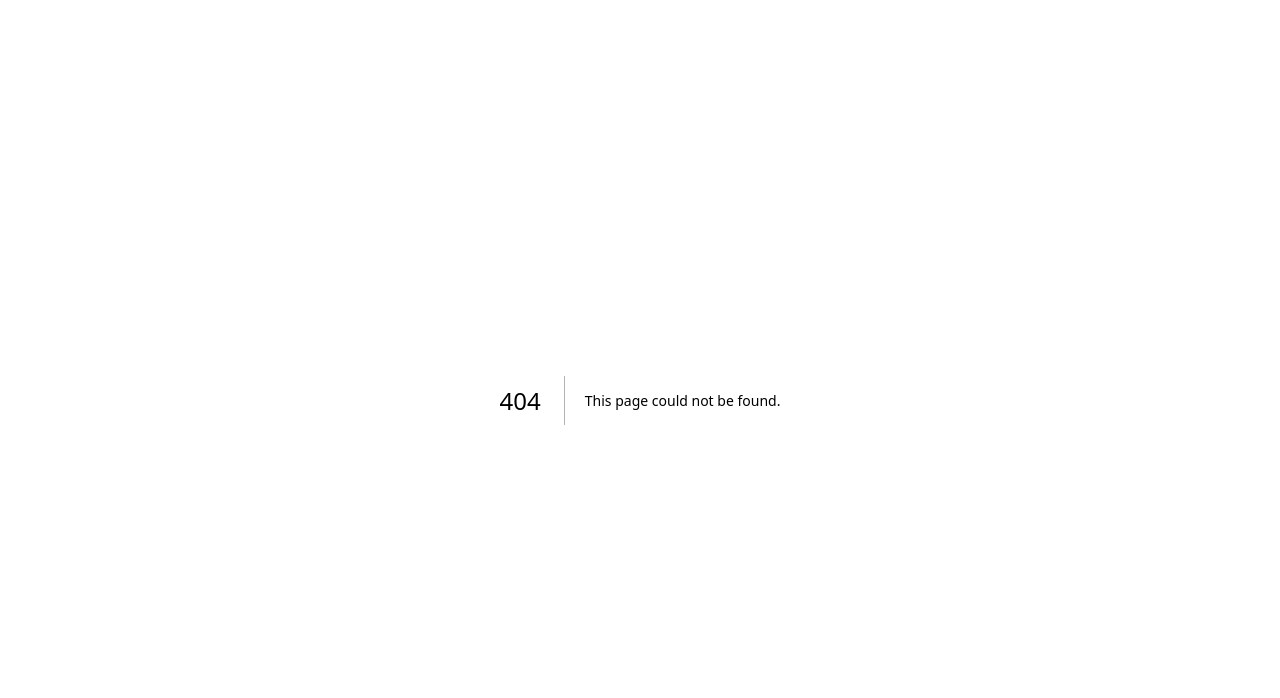
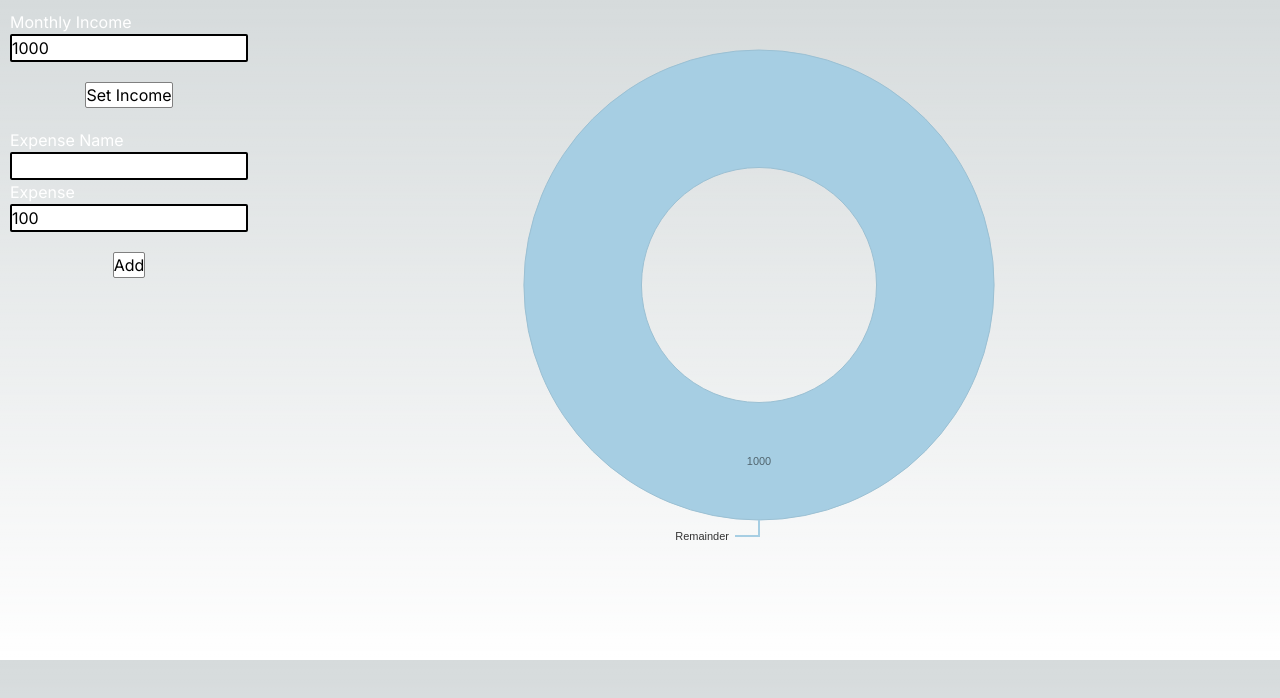
Before and after one commit to posthello-code/budgetizer, a Next.js app: page /budget in a window 1280 px wide. Before the commit this address had no page. Shown: the top 698 px of the page. Built offline with nearby package versions, Linux system fonts and the light colour scheme.

Commit message:
add main page, move budget to budget route

```diff
--- /dev/null
+++ b/app/budget/page.tsx
@@ -0,0 +1,71 @@
+"use client";
+
+import React, { useEffect, useState } from "react";
+import { Controls } from "./controls";
+import { BudgetPie } from "./budget-pie";
+
+export default function Home() {
+  const [monthlyIncome, setMonthlyIncome] = useState<number>(1000.0);
+  const [expenses, setExpenses] = useState<
+    [{ id: String; value: number; label: String }] | []
+  >([]);
+  const [isSmallScreen, setIsSmallScreen] = useState<boolean>(true);
+
+  const onResize = () => {
+    setIsSmallScreen(window.innerWidth < 1020);
+  };
+
+  useEffect(() => {
+    window.addEventListener("resize", onResize);
+    onResize();
+  });
+
+  return (
+    <main>
+      <div
+        id="primary-view"
+        style={{
+          display: "flex",
+          flex: 1,
+          flexDirection: isSmallScreen ? "column" : "row",
+          padding: 10,
+        }}
+      >
+        <div
+          style={{
+            flex: 0.2,
+          }}
+        >
+          <Controls
+            isSmallScreen={isSmallScreen}
+            setMonthlyIncome={setMonthlyIncome}
+            expenses={expenses}
+            setExpenses={setExpenses}
+          ></Controls>
+        </div>
+
+        <div style={{ flex: 0.9 }}>
+          <BudgetPie
+            isSmallScreen={isSmallScreen}
+            data={[
+              {
+                id: "Remainder",
+                label: "Remainder",
+                value:
+                  expenses.length > 0
+                    ? monthlyIncome -
+                      expenses
+                        .map((e: any) => e.value)
+                        .reduce((e, c) => e + c, 0)
+                    : monthlyIncome,
+              },
+              ...expenses,
+            ]}
+          ></BudgetPie>
+        </div>
+      </div>
+    </main>
+  );
+}
+
+//
--- a/app/globals.css
+++ b/app/globals.css
@@ -31,3 +31,9 @@ body {
     text-wrap: balance;
   }
 }
+
+@layer components {
+  .btn-primary {
+    @apply font-bold border-2 border-black rounded-md p-2;
+  }
+}
--- a/app/page.tsx
+++ b/app/page.tsx
@@ -1,67 +1,25 @@
 "use client";
 
-import React, { useEffect, useState } from "react";
-import { Controls } from "./controls";
-import { BudgetPie } from "./budget-pie";
-
+import React from "react";
+import "./globals.css";
+import Link from "next/link";
 export default function Home() {
-  const [monthlyIncome, setMonthlyIncome] = useState<number>(1000.0);
-  const [expenses, setExpenses] = useState<
-    [{ id: String; value: number; label: String }] | []
-  >([]);
-  const [isSmallScreen, setIsSmallScreen] = useState<boolean>(true);
-
-  const onResize = () => {
-    setIsSmallScreen(window.innerWidth < 1020);
-  };
-
-  useEffect(() => {
-    window.addEventListener("resize", onResize);
-    onResize();
-  });
-
   return (
     <main>
       <div
-        id="primary-view"
         style={{
           display: "flex",
+          position: "absolute",
+          left: "50%",
+          top: "50%",
           flex: 1,
-          flexDirection: isSmallScreen ? "column" : "row",
-          padding: 10,
+          justifyContent: "center",
+          alignItems: "center",
         }}
       >
-        <div
-          style={{
-            flex: 0.2,
-          }}
-        >
-          <Controls
-            isSmallScreen={isSmallScreen}
-            setMonthlyIncome={setMonthlyIncome}
-            expenses={expenses}
-            setExpenses={setExpenses}
-          ></Controls>
-        </div>
-
-        <div style={{ flex: 0.9 }}>
-          <BudgetPie
-            isSmallScreen={isSmallScreen}
-            data={[
-              {
-                id: "Remainder",
-                label: "Remainder",
-                value:
-                  expenses.length > 0
-                    ? monthlyIncome -
-                      expenses.map((e: any) => e.value).reduce((e, c) => e + c)
-                    : monthlyIncome,
-              },
-              ...expenses,
-              ,
-            ]}
-          ></BudgetPie>
-        </div>
+        <button className="btn-primary">
+          <Link href="/budget">Start</Link>
+        </button>
       </div>
     </main>
   );
```
Also changed, not shown: app/budget/budget-pie.tsx (renamed from app/budget-pie.tsx), app/budget/controls.tsx (renamed from app/controls.tsx).
